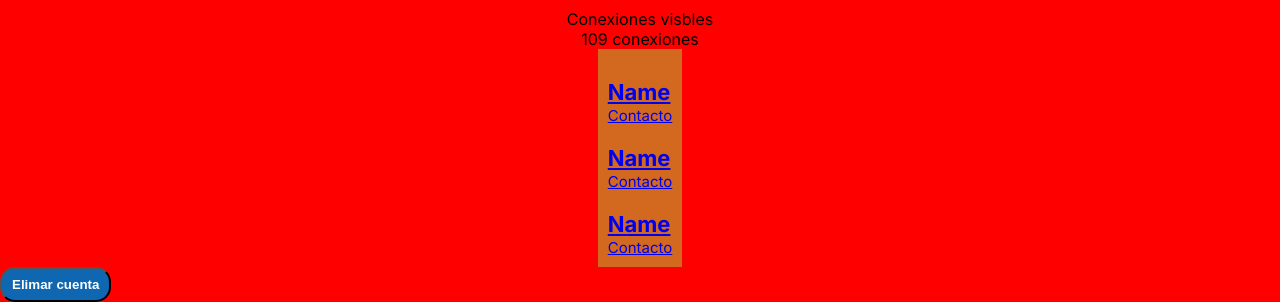
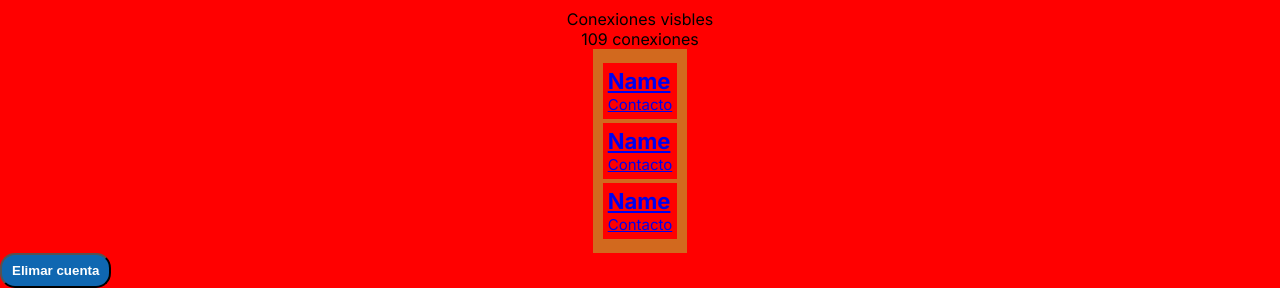
Before and after one commit to LuisArielRetanaHernadez/chat_mabi, a React (Vite) app: page /profile/1 in a window 1280 px wide. Shown: the part 382-689 px from the top of the page. Built offline with nearby package versions, Linux system fonts and the light colour scheme; no server answers.

Commit message:
separando las conexiones y creamos un espacio entre los border

```diff
--- a/src/pages/Profile/profile.style.css
+++ b/src/pages/Profile/profile.style.css
@@ -74,3 +74,13 @@
   list-style: none;
   background-color: chocolate;
 }
+
+.profile__item-connections {
+  margin: 4px 0;
+}
+
+.profile__link-connection {
+  padding: 5px;
+  background-color: red;
+  display: flex;
+}
```
